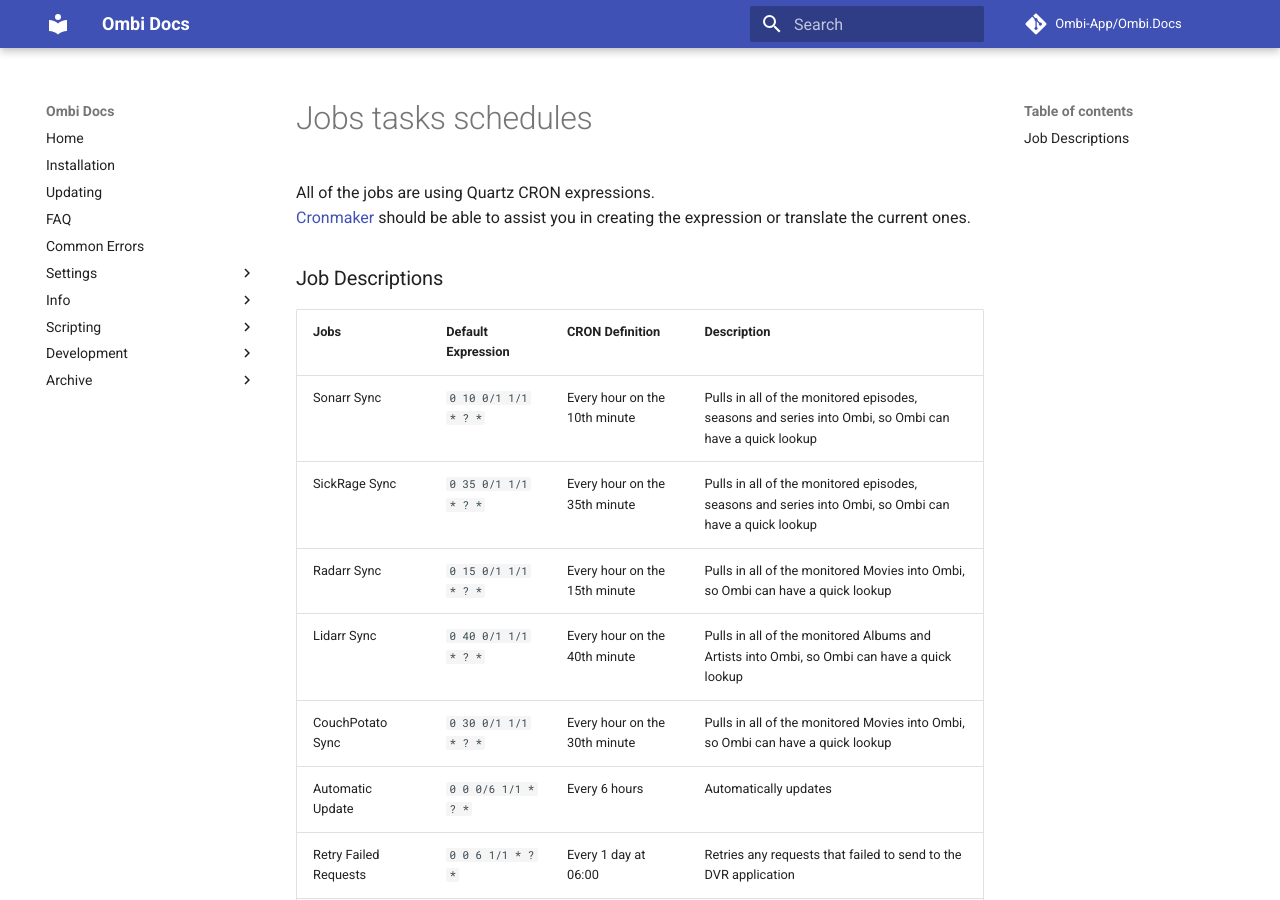
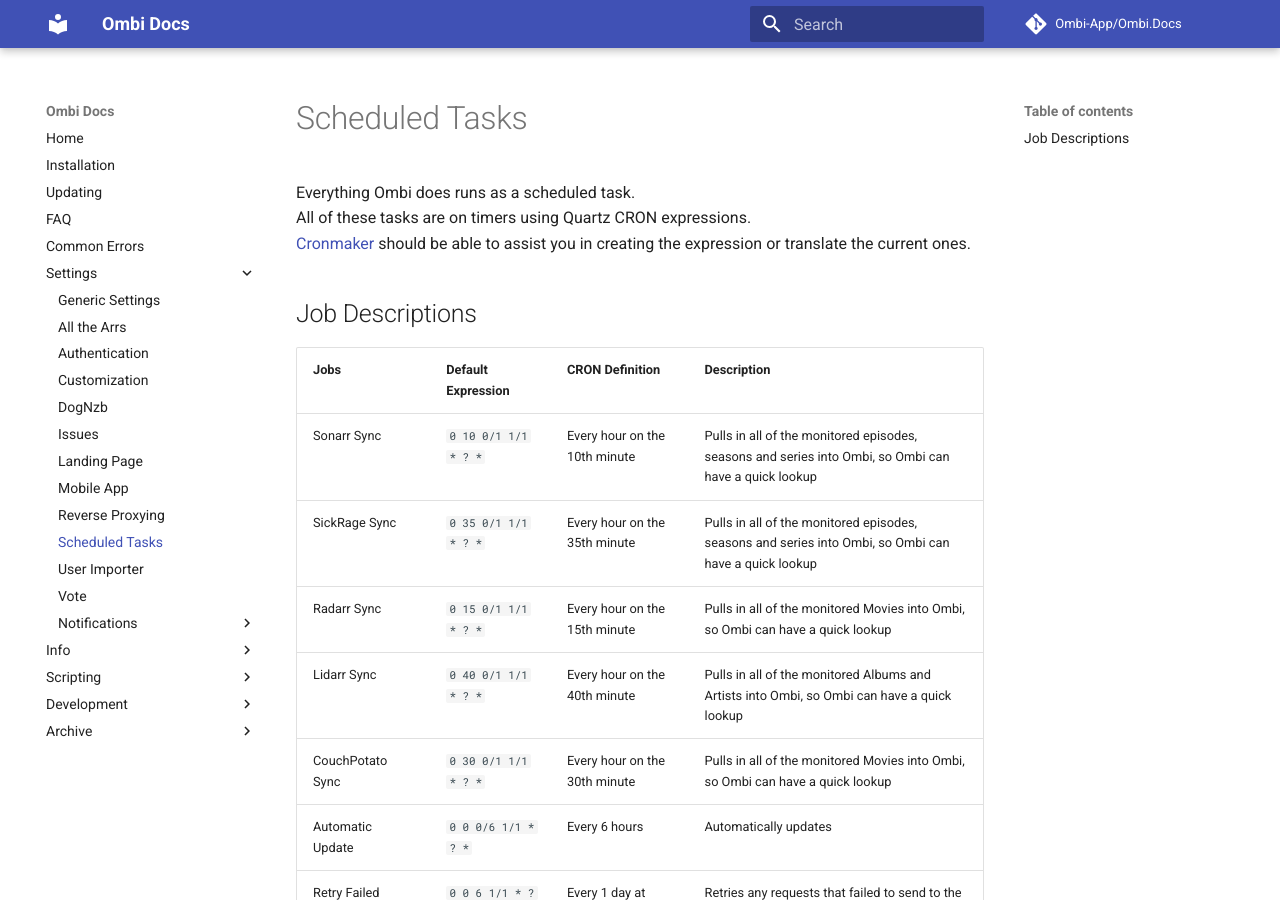
Before and after one commit to Ombi-app/Ombi.Docs, an MkDocs documentation site: the page built from docs/settings/scheduled-tasks.md, in a window 1280 px wide and 900 px high. Built offline with MkDocs 1.6.1 and Material for MkDocs 9.7.7, drawn with Linux system fonts in a browser that asks for light colours; comment, search, counter and statistics services are not loaded.

Commit message:
Add scheduled tasks page #40

```diff
--- a/docs/to_migrate/jobs-tasks-schedules.md
+++ b/docs/settings/scheduled-tasks.md
@@ -1,7 +1,11 @@
-All of the jobs are using Quartz CRON expressions.
+# Scheduled Tasks
+
+Everything Ombi does runs as a scheduled task.
+All of these tasks are on timers using Quartz CRON expressions.
 [Cronmaker](http://www.cronmaker.com/) should be able to assist you in creating the expression or translate the current ones.
 
-### Job Descriptions
+## Job Descriptions
+
 |**Jobs**|**Default Expression**|**CRON Definition**|**Description**|
 |--------------------------|--------------------------|-------------------------------|-------------------------------|
 |Sonarr Sync              | `0 10 0/1 1/1 * ? *`     | Every hour on the 10th minute |   Pulls in all of the monitored episodes, seasons and series into Ombi, so Ombi can have a quick lookup              |Pulls in all of the monitored episodes, seasons and series into Ombi, so Ombi can have a quick lookup
--- a/mkdocs.yml
+++ b/mkdocs.yml
@@ -51,6 +51,7 @@
     - Landing Page: settings/landing-page.md
     - Mobile App: settings/mobile-app.md
     - Reverse Proxying: settings/reverse-proxy.md
+    - Scheduled Tasks: settings/scheduled-tasks.md
     - User Importer: settings/import-users.md
     - Vote: settings/voting.md
     - Notifications:
```
Also changed, not shown: docs/index.md (+0 -4 lines).
